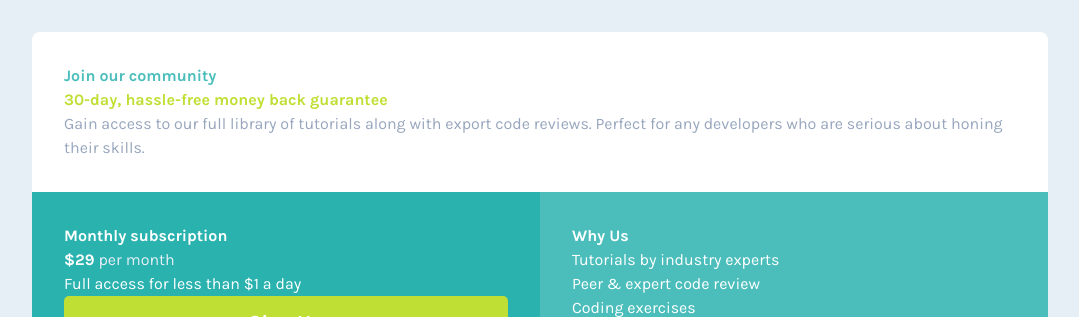
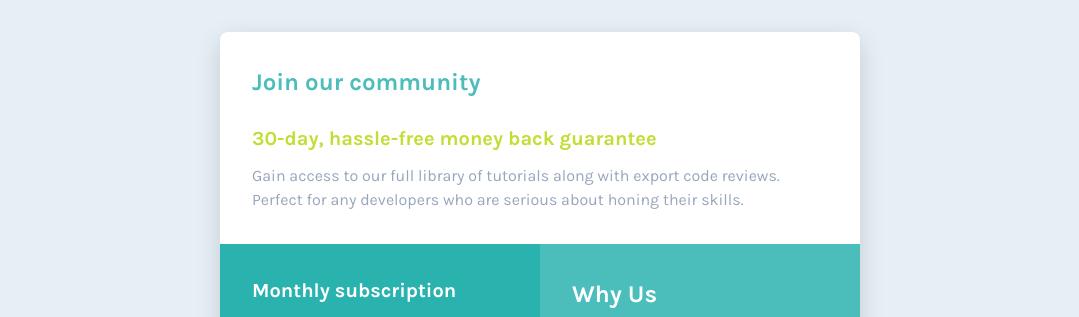
Before and after one commit to Denyos/fem-single-price-grid-component, a website built with Vite: page index.html in a window 1280 px wide. Shown: the top 317 px of the page, without its empty margins (100-1179 px from the left). Built offline with nearby package versions, Linux system fonts and the light colour scheme.

Commit message:
Apply typography and padding

```diff
--- a/index.html
+++ b/index.html
@@ -13,23 +13,27 @@
 </head>
 
 <body>
+    <h1 class="sr-only">Single Price Grid Component Page</h1>
     <main>
         <article class="background-neutral-100">
             <section class="plan | text-neutral-900">
-                <h1 class="text-primary-300 fw-bold">Join our community</h1>
-                <h2 class="text-primary-200 fw-bold">30-day, hassle-free money back guarantee</h2>
+                <h2 class="heading fs-600 text-primary-300 fw-bold">Join our community</h2>
+                <h3 class="sub-heading fs-500 text-primary-200 fw-bold">30-day, hassle-free money back guarantee
+                </h3>
                 <p>Gain access to our full library of tutorials along with export code reviews. Perfect for any
                     developers who are serious about honing their skills.</p>
             </section>
             <div class="subscription | text-neutral-100">
                 <section class="background-primary-400">
-                    <h2 class="fw-bold">Monthly subscription</h2>
-                    <h3 class="fw-bold">$29 <span class="text-neutral-200 fw-regular">per month</span></h3>
+                    <h2 class="heading fs-500 fw-bold">Monthly subscription</h2>
+                    <h3 class="price-container | fs-900 fw-bold">$29 <span
+                            class="fs-400 text-neutral-200 fw-regular">per
+                            month</span></h3>
                     <p>Full access for less than $1 a day</p>
                     <button class="button">Sign Up</button>
                 </section>
                 <section class="background-primary-300">
-                    <h2 class="fw-bold">Why Us</h2>
+                    <h2 class="sub-heading fs-600 fw-bold">Why Us</h2>
                     <ul role="list">
                         <li>Tutorials by industry experts</li>
                         <li>Peer & expert code review</li>
--- a/style.css
+++ b/style.css
@@ -18,6 +18,8 @@
 
   --fs-400: 1rem;
   --fs-500: 1.25rem;
+  --fs-600: 1.5rem;
+  --fs-900: 2.25rem;
 
   --fs-body: var(--fs-400);
   --fs-button: var(--fs-500);
@@ -90,6 +92,17 @@ svg {
   }
 }
 
+/* Screen reader */
+.sr-only {
+  border: 0;
+  clip: rect(0 0 0 0);
+  height: 1px;
+  margin: -1px;
+  overflow: hidden;
+  padding: 0;
+  position: absolute;
+  width: 1px;
+}
 
 /* general styling */
 
@@ -109,18 +122,30 @@ main {
 
 article {
   border-radius: 0.5rem;
+  box-shadow: 0rem 0.5rem 1.5rem 0rem hsl(0, 0%, 0%, 0.15);
+  overflow: hidden;
 }
 
 section {
   padding: 2rem;
-
 }
 
 .plan {
-  max-width: 63.5rem;
+  max-width: 40rem;
 }
 
-@media all and (min-width: 48em) {
+.price-container {
+  display: flex;
+  align-items: center;
+  gap: 1rem;
+}
+
+.subscription p {
+  padding-bottom: 1rem;
+}
+
+
+@media all and (min-width: 40rem) {
   .subscription {
     display: grid;
     grid-template-columns: 1fr 1fr;
@@ -141,6 +166,7 @@ section {
   color: var(--clr-neutral-100);
   background-color: var(--clr-primary-200);
   width: 100%;
+  box-shadow: 1px 16px 17px -4px hsl(0, 0%, 0%, 0.15);
 }
 
 /* Utility classes */
@@ -203,3 +229,28 @@ section {
 .fw-regular {
   font-weight: var(--fw-regular);
 }
+
+.fs-400 {
+  font-size: var(--fs-body);
+}
+
+.fs-500 {
+  font-size: var(--fs-500);
+}
+
+.fs-600 {
+  font-size: var(--fs-600);
+}
+
+.fs-900 {
+  font-size: var(--fs-900);
+}
+
+/* not sure about this */
+.heading {
+  margin-bottom: 1em;
+}
+
+.sub-heading {
+  margin-bottom: 0.5em;
+}
```
